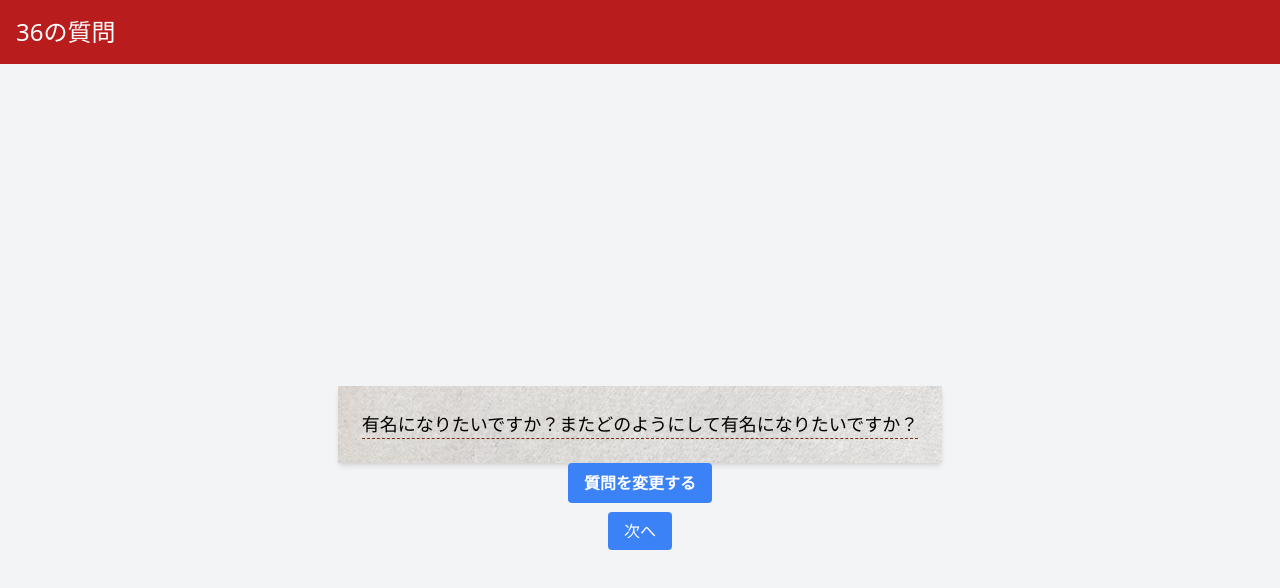
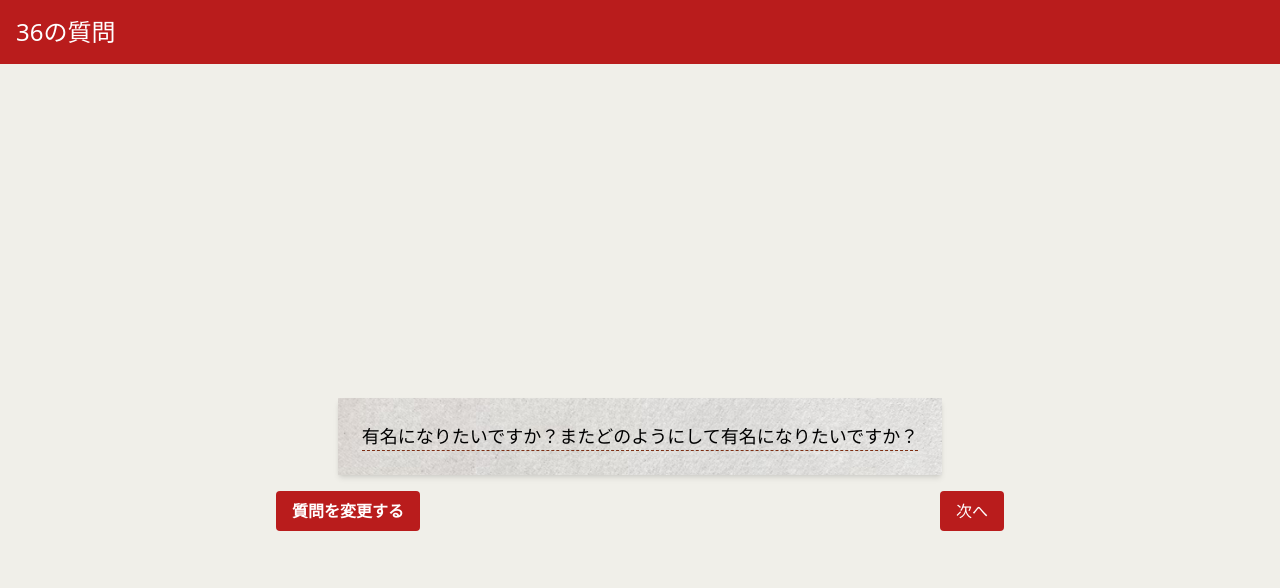
Before and after one commit to kimukimuyuya/36-questions, a Next.js app in the folder my-app/: page /questions/1 in a window 1280 px wide. Shown: the top 588 px of the page. Built offline with nearby package versions, Linux system fonts and the light colour scheme.

Commit message:
✨: ボタンのレイアウトの調整

```diff
--- a/my-app/src/components/QuestionChangeButton.tsx
+++ b/my-app/src/components/QuestionChangeButton.tsx
@@ -3,7 +3,7 @@ import React from "react";
 const QuestionChangeButton = ({ onClick }: { onClick: () => void }) => {
   return (
     <button
-      className="bg-blue-500 hover:bg-blue-700 text-white font-bold py-2 px-4 rounded"
+      className="bg-red-700 hover:bg-red-700 text-white font-bold py-2 px-4 rounded"
       onClick={onClick}
     >
       質問を変更する
--- a/my-app/src/components/QuestionNextButton.tsx
+++ b/my-app/src/components/QuestionNextButton.tsx
@@ -3,7 +3,7 @@ import Link from "next/link";
 
 const QuestionChangeButton = ({ nextPatternId }: { nextPatternId: number }) => {
   return (
-    <Link href={`/questions/${nextPatternId}`} className="bg-blue-500 text-white py-2 px-4 rounded hover:bg-blue-600 transition duration-300 ease-in-out">
+    <Link href={`/questions/${nextPatternId}`} className="bg-red-700 text-white py-2 px-4 rounded hover:bg-red-700 transition duration-300 ease-in-out">
         次へ
     </Link>
   );
--- a/my-app/src/pages/questions/[pattern_id].tsx
+++ b/my-app/src/pages/questions/[pattern_id].tsx
@@ -2,6 +2,7 @@ import React, { useState, useEffect } from 'react';
 import { questionsPattern1, questionsPattern2, questionsPattern3 } from '../../data/questions';
 import QuestionCard from '../../components/QuestionCard';
 import QuestionChangeButton from '../../components/QuestionChangeButton';
+import QuestionNextButton from '../../components/QuestionNextButton';
 import Header from '../../components/Header';
 import { useRouter } from 'next/router';
 import Link from 'next/link';
@@ -46,13 +47,11 @@ const PatternPage = () => {
   return (
     <div>
       <Header />
-      <main className="flex flex-col items-center justify-center min-h-screen p-4 bg-gray-100">
+      <main className="flex flex-col items-center justify-center min-h-screen p-4 bg-bgColor">
         <QuestionCard question={currentQuestion} />
-        <QuestionChangeButton onClick={handleChangeQuestion} />
-        <div className="mt-4">
-          <Link href={`/questions/${nextPatternId}`} className="bg-blue-500 text-white py-2 px-4 rounded hover:bg-blue-600 transition duration-300 ease-in-out">
-            次へ
-          </Link>
+        <div className='flex items-center justify-around w-full mt-4'>
+          <QuestionChangeButton onClick={handleChangeQuestion} />
+          <QuestionNextButton nextPatternId={nextPatternId} />
         </div>
       </main>
     </div>
```
